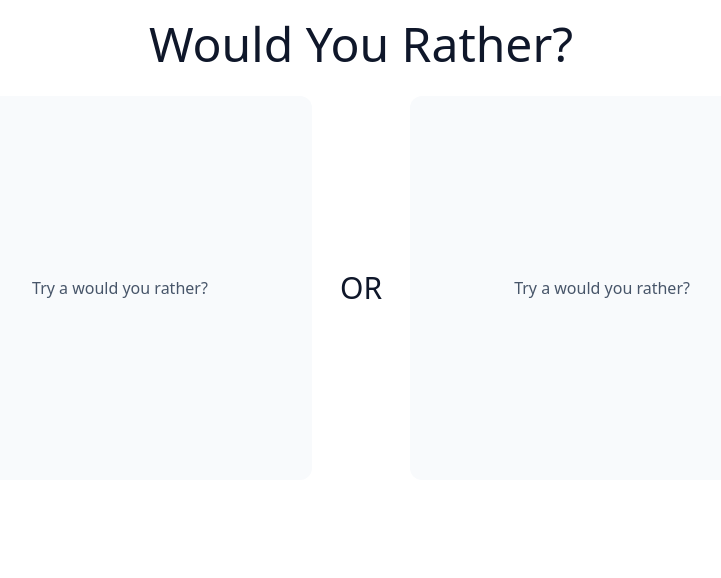
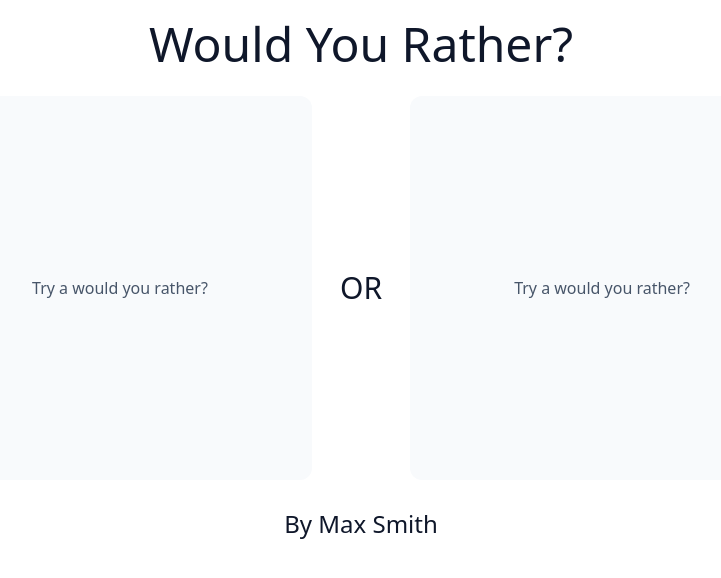
Before and after one commit to Max-Sepp/would-you-rather, a Next.js app: page / in a window 1280 px wide. Shown: the top 578 px of the page, without its empty margins (279-1000 px from the left). Built offline with nearby package versions, Linux system fonts and the light colour scheme.

Commit message:
added by max smith

```diff
--- a/pages/index.tsx
+++ b/pages/index.tsx
@@ -1,6 +1,6 @@
 import Head from "next/head";
 import Link from "next/link";
-import { useEffect, useState } from "react"
+import { useEffect, useState } from "react";
 
 function Home() {
 
@@ -27,6 +27,7 @@ function Home() {
           <div className="bg-slate-50 dark:bg-slate-700 m-2 p-2 rounded-xl text-slate-600 dark:text-slate-300 h-96 w-96 text-center flex items-center justify-center">Try a would you rather?</div>
         </Link>
       </div>
+      <h3 className="text-slate-900 dark:text-white text-center p-5 text-2xl">By Max Smith</h3>
     </>
   )
 }
```
